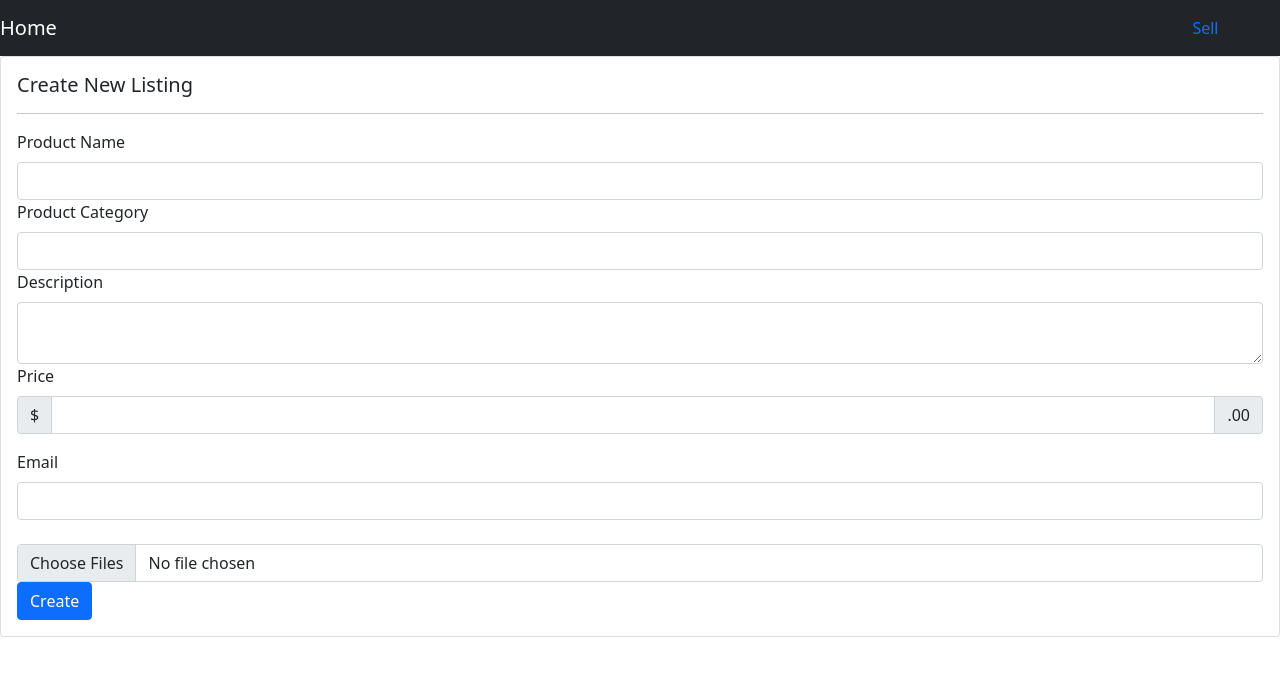
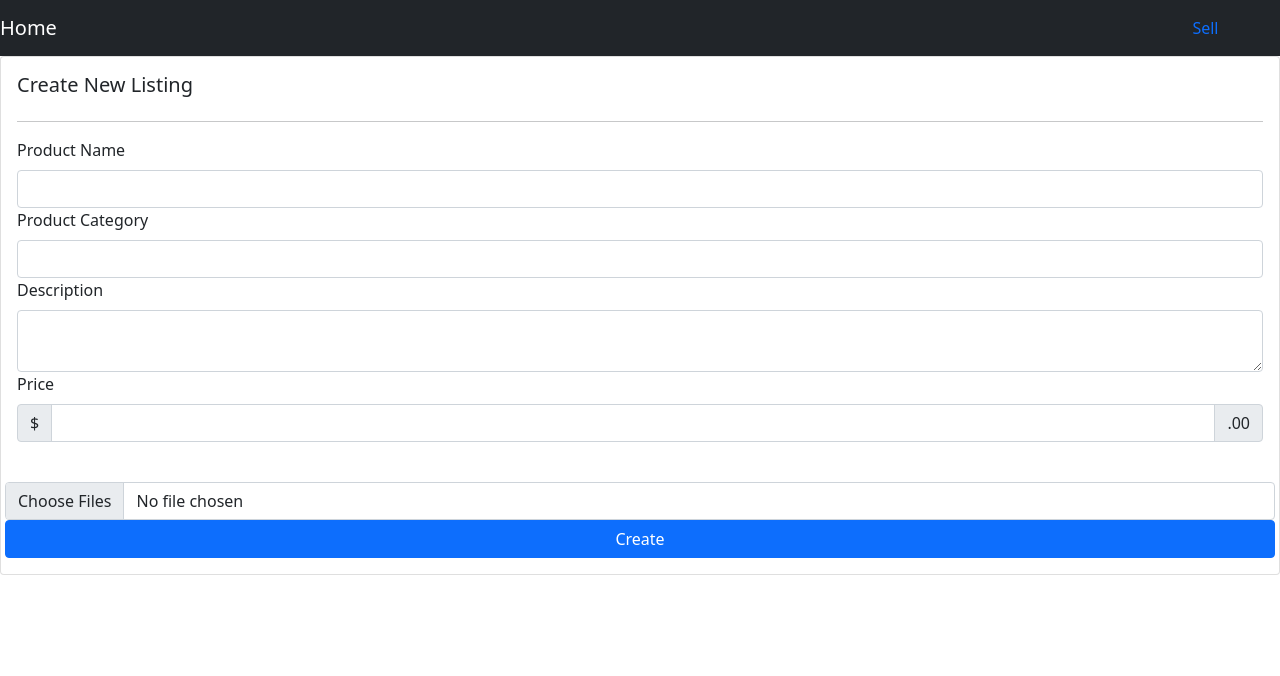
Before and after one commit to Alexander-Melendez/MarketSquare, a React (Create React App) app in the folder lpmarket/frontend/: page /Home/NewListing in a window 1280 px wide. Shown: the top 676 px of the page. Built offline with nearby package versions, Linux system fonts and the light colour scheme.

Commit message:
file upload work

```diff
--- a/lpmarket/frontend/package.json
+++ b/lpmarket/frontend/package.json
@@ -18,6 +18,7 @@
     "react-jwt": "^1.1.4",
     "react-router-dom": "^5.2.0",
     "react-scripts": "5.0.0",
+    "uuidv4": "^6.2.13",
     "web-vitals": "^2.1.4",
     "yup": "^0.32.11"
   },
--- a/lpmarket/frontend/src/pages/NewListingPage.js
+++ b/lpmarket/frontend/src/pages/NewListingPage.js
@@ -1,12 +1,14 @@
 // import { createContext, useState, useEffect } from 'react'
 
 // Removed FormControl to reduce unused from 'react-bootstrap'
-import { Row, Col, Card, Form, Button, InputGroup } from 'react-bootstrap';
+import React, { useState } from "react";
+import { v4 as uuid } from 'uuid';
+import { Row, Col, Card, Form, Button, InputGroup, Image, CloseButton, Container } from 'react-bootstrap';
 import { useForm } from 'react-hook-form';
 import { yupResolver } from '@hookform/resolvers/yup';
 import * as yup from 'yup';
 
-import ImgThumbs from '../components/ImgThumbs';
+// import ImgThumbs from '../components/ImgThumbs';
 
 // form validation rules
 const schema = yup.object().shape({
@@ -14,9 +16,10 @@ const schema = yup.object().shape({
     productCategory: yup.string().required(),
     productDescription: yup.string().required(),
     productPrice: yup.number().positive().integer().required(),
-    // images: yup.mixed().required()
-    //     .test("fileType", "Unsupported File Format", (value) =>
-    //             ["image/jpeg", "image/png", "image/jpg"].includes(value.type))
+    images: yup.mixed()
+    .required()
+        .test("fileType", "Unsupported File Format", (value) =>
+            ["image/jpeg", "image/png", "image/jpg"].includes(value.type))
     // contactInfo: yup.string().required(),
     // email: yup.string().required()
 });
@@ -24,9 +27,71 @@ const schema = yup.object().shape({
 function NewListingPage() {
 
     // Removed setValue, getValues, and errors to reduce unused errors
-    const { register, handleSubmit, reset, formState } = useForm({
+    const { register, handleSubmit, reset, formState, setValue, getValues, resetField } = useForm({
         resolver: yupResolver(schema),
     });
+
+    const [files, setFiles] = useState([]);
+    const [images, setImages] = useState([]);
+    const [isHovered, setHover] = useState(false);
+
+    async function uploadimg(e) {
+        console.log(e.target.files)
+        const fileList = e.target.files;
+        // const imageList = []
+
+        // for (let i = 0; i < fileList.length; i++) {
+        //     imageList.push(await readFileAsync(fileList[i]))
+        // }
+        const imageList = await Promise.all(Array.from(fileList).map(async (f) => {
+            const image = await readFileAsync(f)
+            return image
+        }))
+
+        if (fileList) {
+
+
+            setImages(images => [...images, ...imageList]);
+            setFiles(files => [...files, ...fileList])
+            // setValue('images', files);
+            console.log("e---image", files, images);
+        }
+    }
+
+    function readFileAsync(file) {
+        return new Promise((resolve, reject) => {
+            const reader = new FileReader();
+
+            reader.onload = () => {
+                resolve({
+                    id: uuid(),
+                    url: reader.result,
+                    type: "image"
+                });
+            };
+
+            reader.onerror = reject;
+            reader.readAsDataURL(file);
+        });
+    }
+
+    function handleSaveImage() {
+        console.log(files);
+    }
+
+    function deleteFile(id) {
+        const imageIndex = images.findIndex(item => item.id === id);
+
+        if (imageIndex > -1) {
+            const value = files.filter((_, i) => i !== imageIndex);
+            setImages(images.filter(item => item.id !== id));
+            setFiles(value);
+            if (images.length === 1) {
+                resetField('images');
+            }
+            // setValue("images", value);
+        }
+    }
 
     const onSubmit = async (data) => {
         console.log(data)
@@ -38,7 +103,7 @@ function NewListingPage() {
                     method: 'POST',
                     body: send,
                     headers: {
-                        'Content-Type':'application/json'
+                        'Content-Type': 'application/json'
                     }
                 });
             var txt = await response.text();
@@ -58,13 +123,18 @@ function NewListingPage() {
     return (
         <Card>
             <Card.Body>
-                <h5>{'Create New Listing'}</h5>
+                <Row>
+                    <Col><Card.Title>Create New Listing</Card.Title></Col>
+                    <Col>
+                    </Col>
+                </Row>
                 <hr />
                 <Row>
                     <Col>
                         <Form noValidate onSubmit={handleSubmit(onSubmit)} onReset={reset}>
                             <Row>
                                 <Form.Group>
+                                    {/* <FloatingLabel label="Product Name"> */}
                                     <Form.Label>Product Name</Form.Label>
                                     <Form.Control
                                         type="text"
@@ -102,7 +172,7 @@ function NewListingPage() {
                                     </InputGroup>
                                 </Form.Group>
                                 <Form.Group as={Col} controlId="formGridEmail">
-                                    <Form.Label>Email</Form.Label>
+                                    {/* <Form.Label>Email</Form.Label>
                                     <Form.Control
                                         type="text"
                                         name="email"
@@ -112,31 +182,72 @@ function NewListingPage() {
 
                                     />
                                     <Form.Control.Feedback type="invalid">
-                                        {/* {errors.email?.message} */}
-                                    </Form.Control.Feedback>
+                                         {errors.email?.message}
+                                    </Form.Control.Feedback> */}
                                 </Form.Group>
                                 <Form.Group>
                                     <Form.Label></Form.Label>
-                                    <Form.Control type="file" name="images" multiple
-                                        // {...register("images", {onChange: (e) => ImgThumbs(e.target.files)})}
-                                    ></Form.Control>
+                                    <Row><Form.Control
+                                        type="file"
+                                        name="images"
+                                        multiple
+                                        {...register("images", { onChange: uploadimg })}
+                                    ></Form.Control></Row>
+                                    <Row><Container fluid>
+                                        <Row className="justify-content-start">
+                                            {images.map((media) => (
+                                                <Col
+                                                    key={media.id}
+                                                    onMouseOver={() => setHover(true)}
+                                                    onMouseLeave={() => setHover(false)}
+                                                    style={{
+                                                        position: 'relative',
+                                                        maxWidth: '150px',
+                                                        maxHeight: '150px'
+                                                    }}
+                                                >
+                                                    <Image
+                                                        fluid
+                                                        thumbnail
+                                                        src={media.url}
+                                                        // alt="product"
+                                                        key={media.id}
+                                                    />
+                                                    {isHovered && (
+                                                        <Button
+                                                            variant="secondary" size="sm"
+                                                            style={{
+                                                                position: 'absolute',
+                                                                left: 0,
+                                                                right: 0,
+                                                                top: 0,
+                                                                bottom: 0
+                                                            }}
+                                                            onClick={() => deleteFile(media.id)}
+                                                        >Remove</Button>
+                                                    )}
+                                                </Col>
+                                            ))}
+                                        </Row>
+                                    </Container></Row>
                                 </Form.Group>
-                            </Row>
-                            <Form.Group as={Col} controlId="formControls">
+                                {/* <Form.Group controlId="formControls" > */}
                                     <Button
+
                                         type="submit"
                                         disabled={formState.isSubmitting}
-                                    className="btn btn-primary">
+                                        className="justify-content-start btn btn-primary">
                                         {formState.isSubmitting && <span className="spinner-border spinner-border-sm mr-1">
                                         </span>}
                                         Create
                                     </Button>
-                            </Form.Group>
+                                {/* </Form.Group> */}
+                            </Row>
                         </Form>
-                        {/* <ImgThumbs/> */}
                     </Col>
                 </Row>
             </Card.Body>
+
         </Card>
     );
 }
--- a/lpmarket/frontend/src/pages/RegisterPage.js
+++ b/lpmarket/frontend/src/pages/RegisterPage.js
@@ -1,6 +1,6 @@
-// import { createContext, useState, useEffect } from 'react'
+import { createContext, useState, useEffect } from 'react'
 // InputGroup and FormControl from 'react-bootstrap' removed to reduce unused errors
-import { Row, Col, Card, Form, Button, Container } from 'react-bootstrap';
+import { Row, Col, Card, Form, Button, Container, InputGroup } from 'react-bootstrap';
 
 import { useForm } from 'react-hook-form';
 import { yupResolver } from '@hookform/resolvers/yup';
@@ -19,13 +19,18 @@ const registerSchema = yup.object().shape({
     ).required(req),
     password: yup.string().min(8, "Must Contain at least 8 characters")
         .matches(
-        /^(?=.*[a-z])(?=.*[A-Z])(?=.*[0-9])(?=.*[!@#\$%\^&\*])(?=.{8,})/
-        , "Must contain, one uppercase letter, one lowercase letter, one number and one special character"
-    ).required(req),
+            /^(?=.*[a-z])(?=.*[A-Z])(?=.*[0-9])(?=.*[!@#\$%\^&\*])(?=.{8,})/
+            , "Must contain, one uppercase letter, one lowercase letter, one number and one special character"
+        ).required(req),
     passwordTwo: yup.string().oneOf([yup.ref("password"), null], "Passwords do not match").required(req),
 });
 
 function RegisterPage() {
+
+    const [passwordShown, setPasswordShown] = useState(false);
+    const togglePasswordVisiblity = () => {
+        setPasswordShown(passwordShown ? false : true);
+    };
 
     const { register, handleSubmit, reset, setValue, getValues,
         formState: { errors, isDirty, isSubmitting, touchedFields, submitCount, ...formState }
@@ -114,29 +119,45 @@ function RegisterPage() {
                                         </Form.Control.Feedback>
                                     </Form.Group>
                                     <Form.Group>
+
                                         <Form.Label>Password</Form.Label>
+                                        <InputGroup>
                                         <Form.Control
-                                            type="password"
+                                            type={passwordShown ? "text" : "password"}
                                             name="password"
                                             {...register("password")}
                                             isInvalid={!!errors.password && touchedFields.password}
                                         />
+                                        <Button variant="outline-secondary"
+                                            onClick={togglePasswordVisiblity}
+                                        >
+                                            Show
+                                        </Button>
+
                                         <Form.Control.Feedback type="invalid">
                                             {errors.password?.message}
                                         </Form.Control.Feedback>
+                                        </InputGroup>
                                     </Form.Group>
                                     <Form.Group>
                                         <Form.Label>Confirm Password</Form.Label>
+                                        <InputGroup>
                                         <Form.Control
-                                            type="password"
+                                            type={passwordShown ? "text" : "password"}
                                             name="passwordTwo"
                                             {...register("passwordTwo")}
                                             isInvalid={!!errors.passwordTwo && touchedFields.passwordTwo}
                                         >
                                         </Form.Control>
+                                        <Button variant="outline-secondary"
+                                            onClick={togglePasswordVisiblity}
+                                        >
+                                            Show
+                                        </Button>
                                         <Form.Control.Feedback type="invalid">
                                             {errors.passwordTwo?.message}
                                         </Form.Control.Feedback>
+                                        </InputGroup>
                                     </Form.Group>
                                     <Form.Group>
                                         <Form.Label>Phone Number</Form.Label>
@@ -155,7 +176,8 @@ function RegisterPage() {
                                     <Button
                                         type="submit"
                                         disabled={formState.isSubmitting}
-                                        className="btn btn-primary">
+                                        className="btn btn-primary"
+                                    >
                                         {formState.isSubmitting && <span className="spinner-border spinner-border-sm mr-1">
                                         </span>}
                                         Register
```
Also changed, not shown: 2 other files (tests, documents, lock files or other folders). Lines whose indentation alone changed are shown as unchanged.
